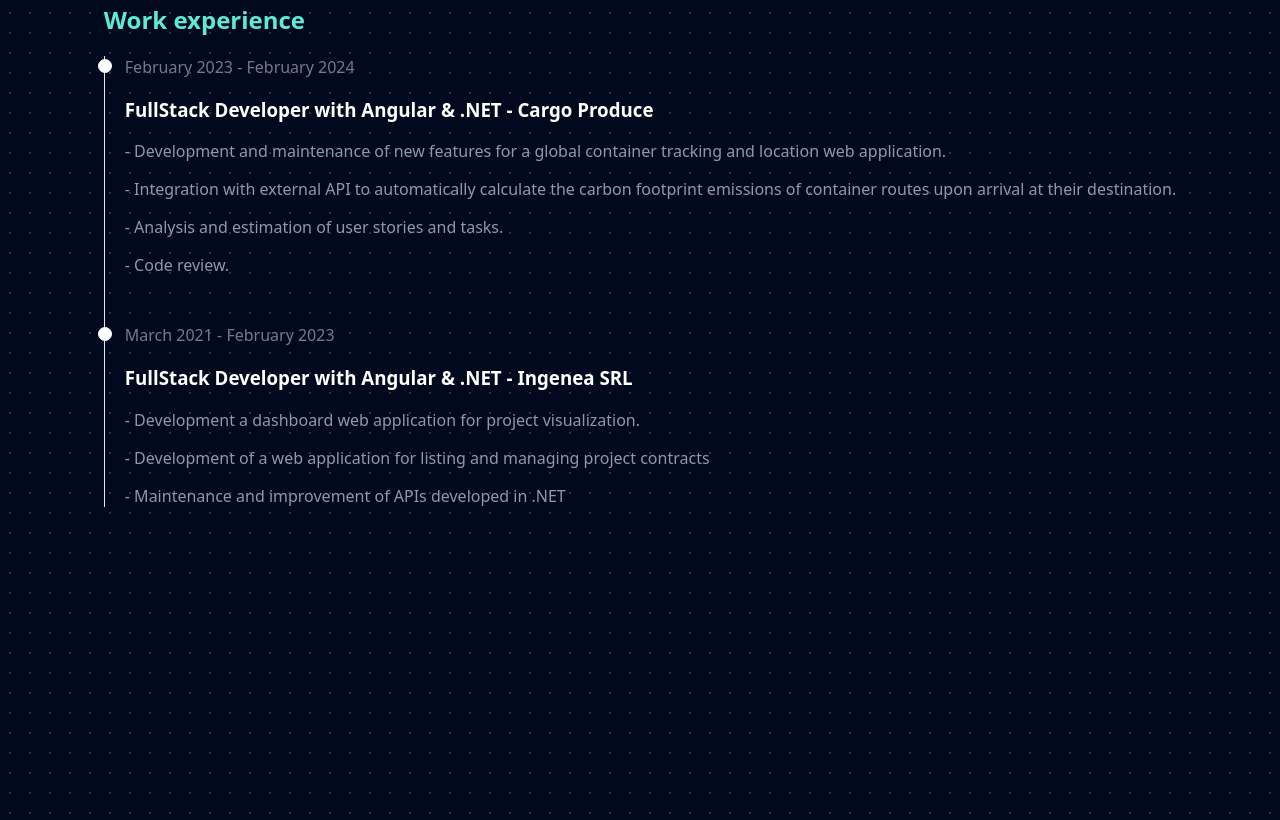
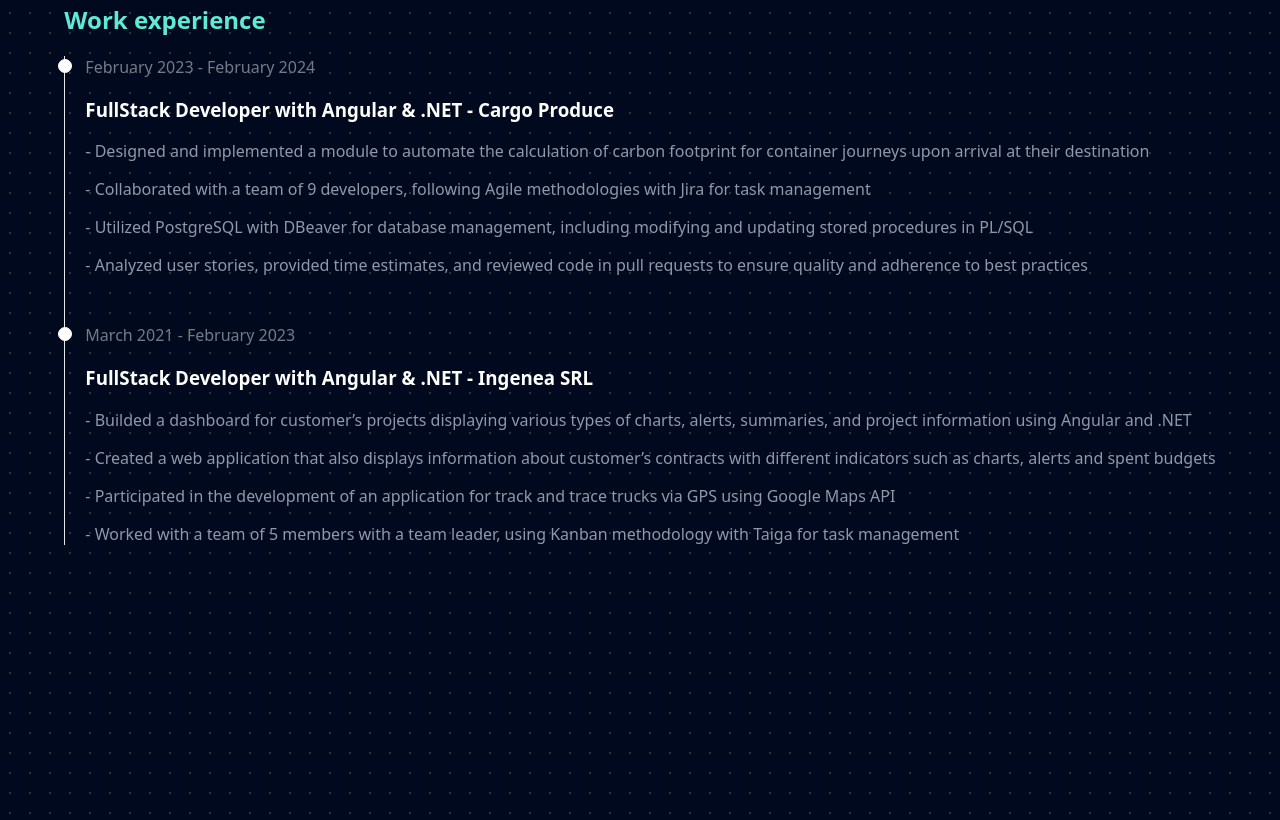
Before and after one commit to ignaciocaramuto/my-astro-portfolio, an Astro site: page / in a window 1280 px wide. Shown: the part 817-1637 px from the top of the page. Built offline with nearby package versions, Linux system fonts and the light colour scheme; Astro itself is replaced by a stand-in of ours.

Commit message:
Updated experience

```diff
--- a/src/components/Experience.astro
+++ b/src/components/Experience.astro
@@ -6,19 +6,20 @@ const Experiencies = [
     date: "February 2023 - February 2024",
     title: "FullStack Developer with Angular & .NET - Cargo Produce",
     tasks: [
-      "Development and maintenance of new features for a global container tracking and location web application.",
-      "Integration with external API to automatically calculate the carbon footprint emissions of container routes upon arrival at their destination.",
-      "Analysis and estimation of user stories and tasks.",
-      "Code review.",
+      "Designed and implemented a module to automate the calculation of carbon footprint for container journeys upon arrival at their destination",
+      "Collaborated with a team of 9 developers, following Agile methodologies with Jira for task management",
+      "Utilized PostgreSQL with DBeaver for database management, including modifying and updating stored procedures in PL/SQL",
+      "Analyzed user stories, provided time estimates, and reviewed code in pull requests to ensure quality and adherence to best practices",
     ],
   },
   {
     date: "March 2021 - February 2023",
     title: "FullStack Developer with Angular & .NET - Ingenea SRL",
     tasks: [
-      "Development a dashboard web application for project visualization.",
-      "Development of a web application for listing and managing project contracts",
-      "Maintenance and improvement of APIs developed in .NET",
+      "Builded a dashboard for customer’s projects displaying various types of charts, alerts, summaries, and project information using Angular and .NET",
+      "Created a web application that also displays information about customer’s contracts with different indicators such as charts, alerts and spent budgets",
+      "Participated in the development of an application for track and trace trucks via GPS using Google Maps API",
+      "Worked with a team of 5 members with a team leader, using Kanban methodology with Taiga for task management",
     ],
   },
 ];
```
